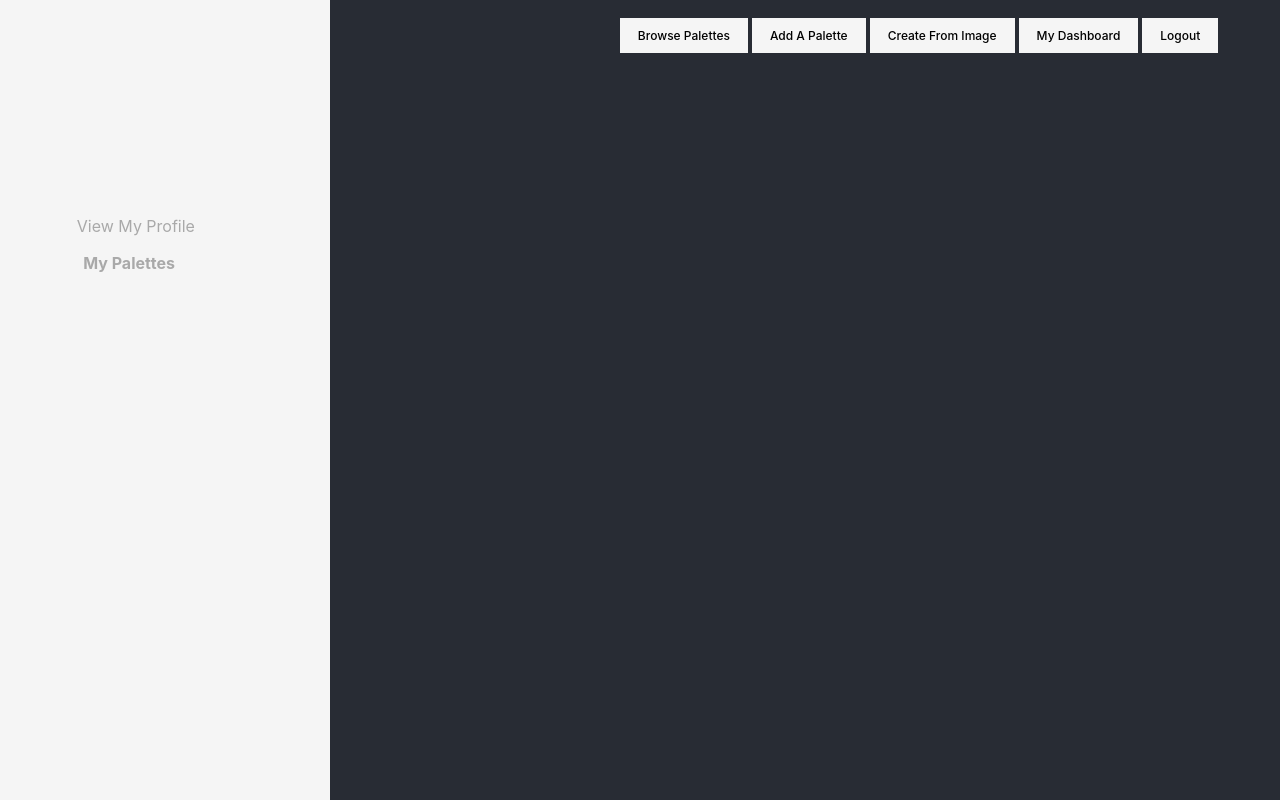
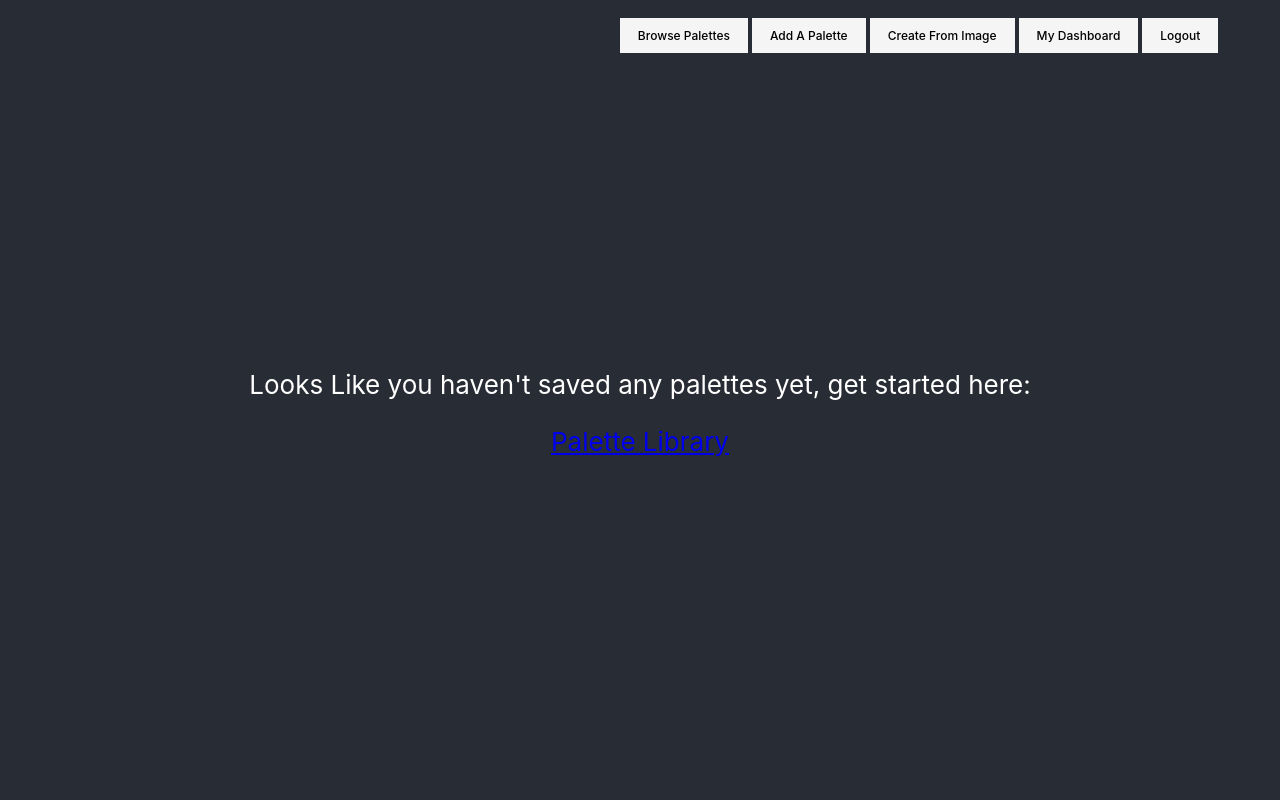
Before and after one commit to climb719/palettize-frontend, a React (Create React App) app: page /dashboard in a window 1280 px wide. Shown: the top 800 px of the page. Built offline with nearby package versions, Linux system fonts and the light colour scheme.

Commit message:
cleaning up files, testing

```diff
--- a/src/App.css
+++ b/src/App.css
@@ -113,7 +113,12 @@ nav:active {
 }
 
 .palettes {
-  margin-top: 5%;
+  margin-top: 7%;
+  margin-left: 10%;
+}
+
+.no-palettes {
+
 }
 
 
@@ -131,9 +136,6 @@ nav:active {
   font-size: 14px;
   border-radius: 10px;
   padding: 5px 12px;
-
-
-
 }
 
 .lib-buttons:hover {
@@ -170,7 +172,6 @@ nav:active {
   border-radius: 10px;
   padding: 4px 10px;
   margin: 10px;
-
 }
 
 .tag-buttons:hover {
--- a/src/components/Create.js
+++ b/src/components/Create.js
@@ -1,4 +1,5 @@
 import React from 'react'
+
 // import { connect } from 'react-redux'
 import { ColorExtractor } from 'react-color-extractor'
 // import { test } from '../redux/actionCreators'
@@ -50,7 +51,7 @@ class Create extends React.Component {
             </ColorExtractor>
             <form>
               <input type="text" name="image" placeholder="drop a url here..." size="50" onChange={this.onChange} value={this.state.image} />&nbsp;
-              <input type="submit" value="Upload"/>&nbsp;
+              &nbsp;
               <input type="submit" value="Reset" onClick={this.handleClick}/>
             </form>
             <div >
--- a/src/components/Dashboard.js
+++ b/src/components/Dashboard.js
@@ -2,6 +2,7 @@ import { connect } from 'react-redux'
 // import { PaletteCard } from '../components/index'
 import { useEffect } from "react"
 import { getUserPalettes } from '../redux/actionCreators'
+import { NavLink, useHistory } from 'react-router-dom'
 
 const Dashboard = (props, {getUserPalettes}) => {
     console.log(props)
@@ -14,16 +15,18 @@ const Dashboard = (props, {getUserPalettes}) => {
 
     <div className="App-Main">
 
+      {(props.userPalettes.length === 0)?
+      <div className="no-palettes"><p>Looks Like you haven't saved any palettes yet, get started here: </p><NavLink to="/palettes"> Palette Library</NavLink> </div>:
       <div className="dashboard">
         <h2 className="my_palettes">My Palettes</h2>
-        <div className="filtered-container">
 
 
+        <div className="filtered-container">
         </div>
 
         <p className="my_info"> View My Profile </p>
-
-    </div>
+        </div>
+    }
     </div>
   )
 
--- a/src/components/TagButtons.js
+++ b/src/components/TagButtons.js
@@ -23,6 +23,7 @@ function TagButtons ({tags, palettes, id, filterPalettes}) {
 
     const handleClick= (e) => {
         console.log(e.target.innerText)
+        let color = e.target.innerText
         const filteredPalettes = palettes.filter(palette => palette.tags.includes(e.target.innerText))
         filterPalettes(filteredPalettes)
         history.push('/filtered-palettes')
--- a/src/containers/FilteredPalettes.js
+++ b/src/containers/FilteredPalettes.js
@@ -6,13 +6,11 @@ import { PaletteCard, TagButtons } from '../components/index'
 function FilteredPalettes({filteredPalettes}) {
 
 
-
-
     console.log(filteredPalettes)
  return (
     <div className="App-Main">
       <TagButtons />
-     <h2 className="palettes"> Filtered </h2>
+     <h2 className="palettes">Filtered Palettes</h2>
         <div className="filtered-container">
                 {filteredPalettes.map(palette => <PaletteCard key={palette.id} id={palette.id} colors={palette.colors} /> )}
 
```
